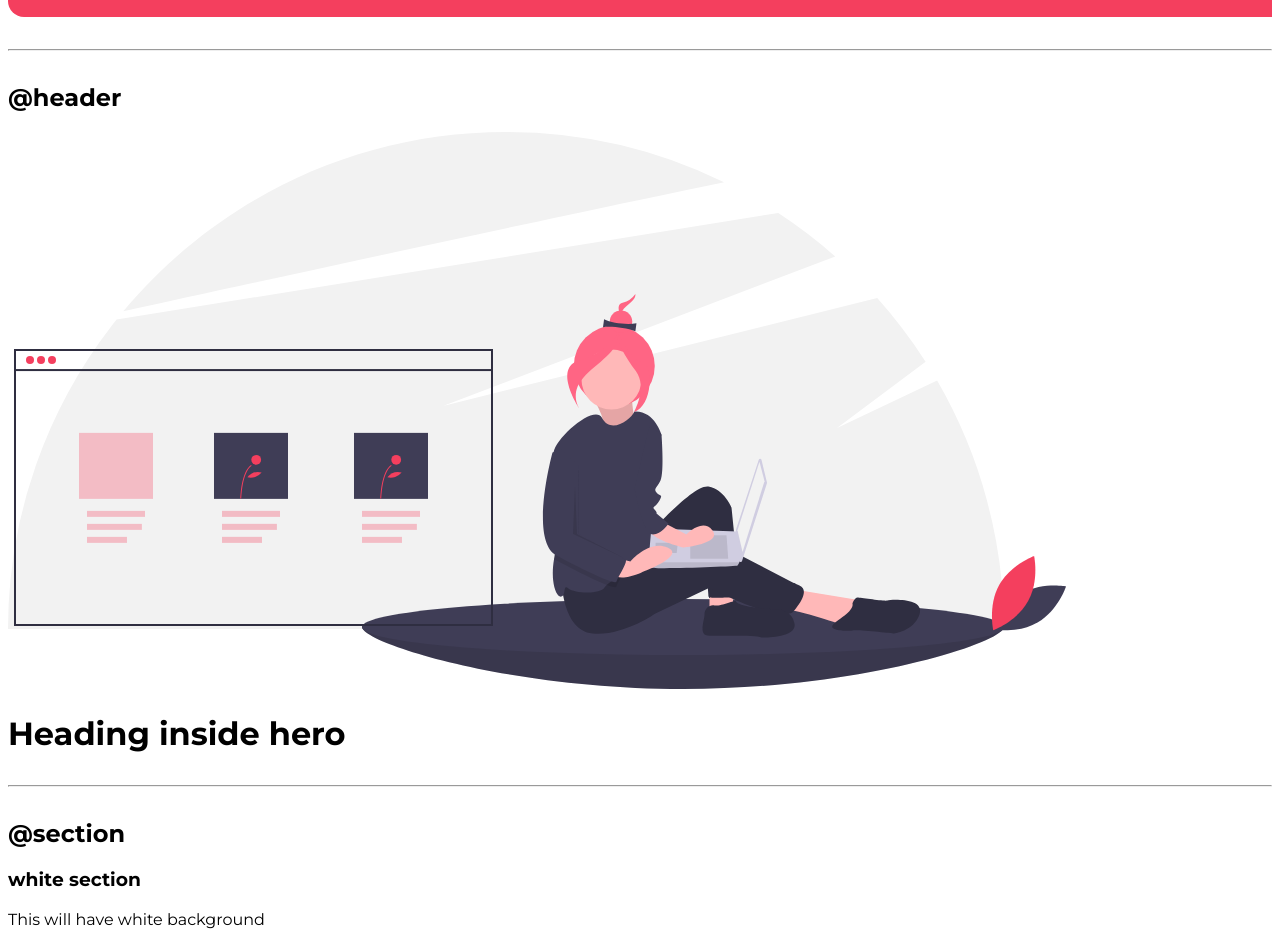
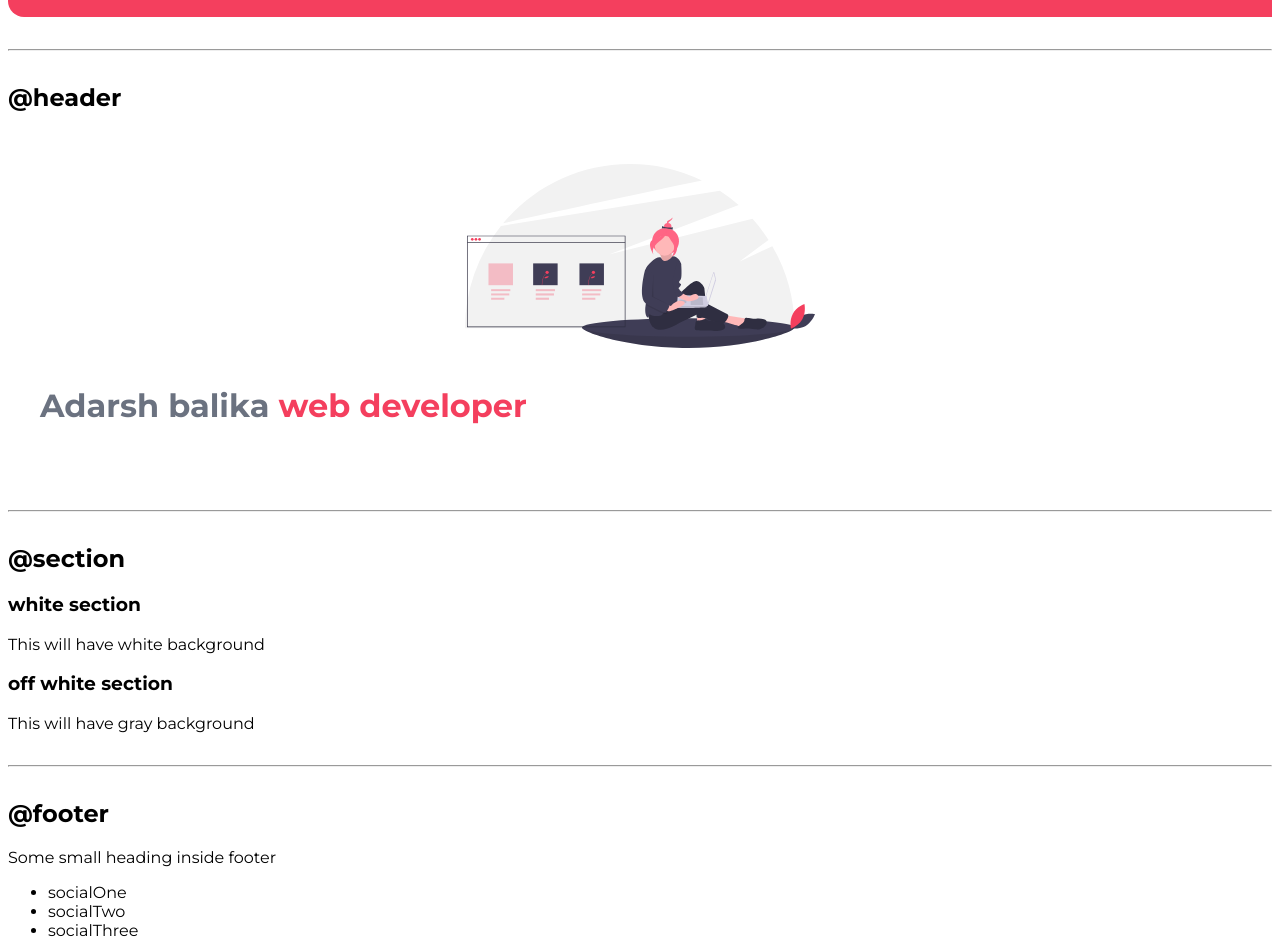
Before and after one commit to BratiPradhan/neogcamp-level0, a plain HTML site: page lecture03/component-library/index.html in a window 1280 px wide. Shown: the part 1452-2397 px from the top of the page. Drawn offline with Linux system fonts and the light colour scheme.

Commit message:
style: header

```diff
--- a/lecture03/component-library/index.html
+++ b/lecture03/component-library/index.html
@@ -74,9 +74,9 @@
     <hr />
 
     <h2>@header</h2>
-    <header>
-        <img src="images/hero-image.svg" alt="" />
-        <h1>Heading inside hero</h1>
+    <header class="hero">
+        <img class="hero-img" src="images/hero-image.svg" alt="" />
+        <h1 class="hero-heading">Adarsh balika  <span class="hero-heading-inverted">web developer</span> </h1>
     </header>
     <hr />
 
--- a/lecture03/component-library/styles.css
+++ b/lecture03/component-library/styles.css
@@ -2,6 +2,7 @@
 
 :root {
     --primary-color: #F43F5E;
+    --dark-gray: #6B7280;
 }
 
 body {
@@ -77,3 +78,24 @@ hr {
 .navigation .link-active {
     font-weight: bold;
 }
+
+/** header **/
+
+.hero {
+    padding: 2rem;
+}
+
+.hero .hero-img {
+    max-width: 350px;
+    display: block;
+    margin: auto;
+}
+
+.hero .hero-heading {
+    padding-top: 1rem;
+    color: var(--dark-gray);
+}
+
+.hero .hero-heading .hero-heading-inverted {
+    color: var(--primary-color);
+}
```
